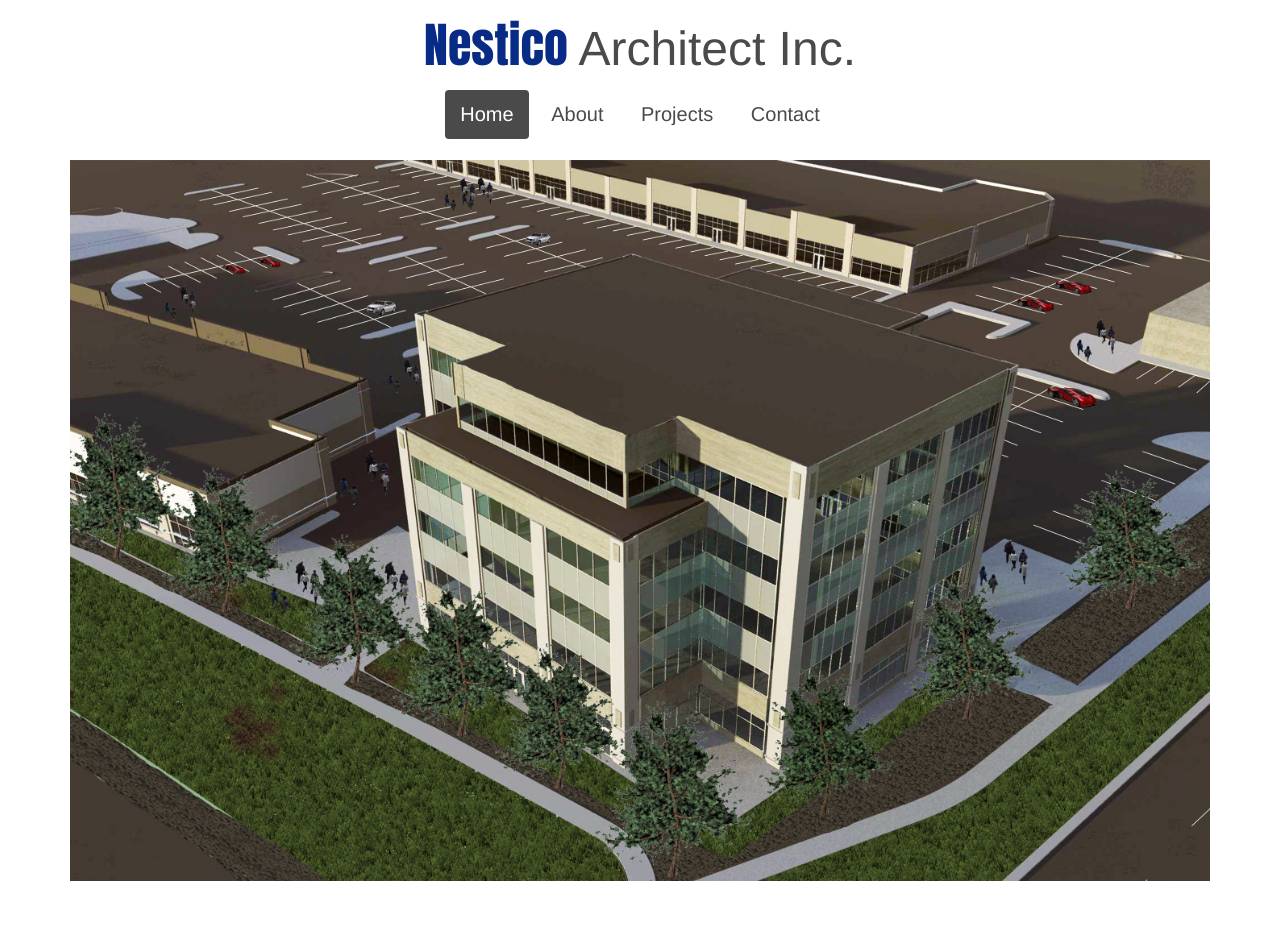
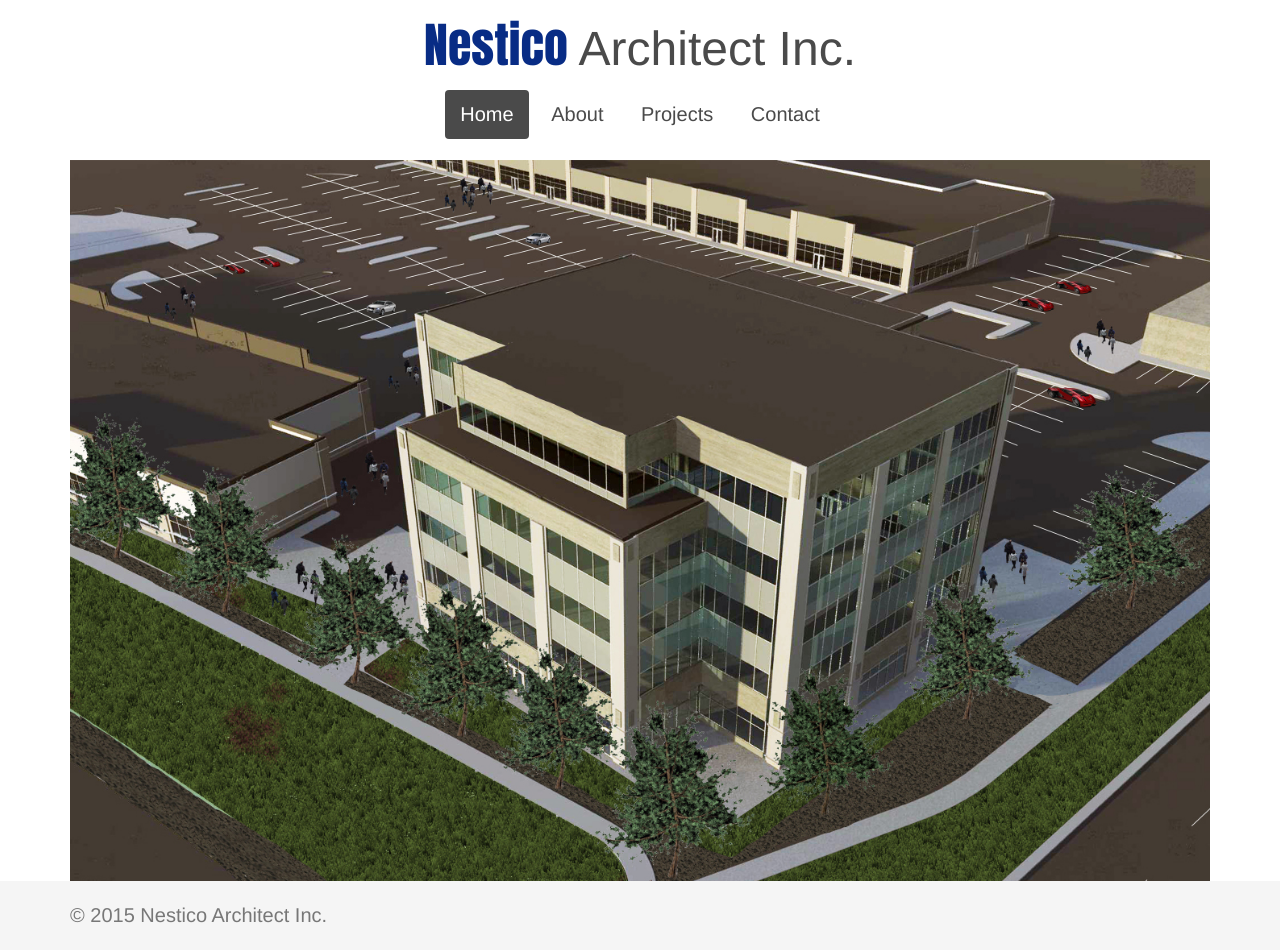
Before and after one commit to nestico-architect-inc/nestico-architect-inc.github.io, a Jekyll site: the page built from index.html, in a window 1280 px wide. Built offline with Jekyll 4.4.1, drawn with Linux system fonts in a browser that asks for light colours; nearby versions of some CDN libraries; before the commit the page ends 900 px from its top, so only the background shows below that.

Commit message:
Add sticky footer and copyright notice

```diff
--- a/_layouts/default.html
+++ b/_layouts/default.html
@@ -55,5 +55,12 @@
   <div class="container">
     {{ content }}
   </div>
+
+  <link href="/assets/sticky-footer.css" rel="stylesheet">
+  <footer class="footer">
+    <div class="container">
+      <p class="text-muted">&copy; {{ site.time | date: '%Y' }} Nestico Architect Inc.</p>
+    </div>
+  </footer>
 </body>
 </html>
--- /dev/null
+++ b/assets/sticky-footer.css
@@ -0,0 +1,48 @@
+/* Sticky footer styles
+-------------------------------------------------- */
+html {
+    position: relative;
+    min-height: 100%;
+}
+
+.footer {
+    position: absolute;
+    bottom: 0;
+    width: 100%;
+    background-color: #f5f5f5;
+}
+
+/* Set footer size based on screen size */
+body {
+    margin-bottom: 48px;
+}
+.footer {
+    height: 48px;
+}
+.container .text-muted {
+    margin: 14px 0;
+}
+/* Small devices (tablets, 768px and up) */
+@media (min-width: 768px) {
+    body {
+        margin-bottom: 55px;
+    }
+    .footer {
+        height: 55px;
+    }
+    .container .text-muted {
+        margin: 16px 0;
+    }
+}
+/* Medium devices (desktops, 992px and up) */
+@media (min-width: 992px) {
+    body {
+        margin-bottom: 69px;
+    }
+    .footer {
+        height: 69px;
+    }
+    .container .text-muted {
+        margin: 20px 0;
+    }
+}
```
